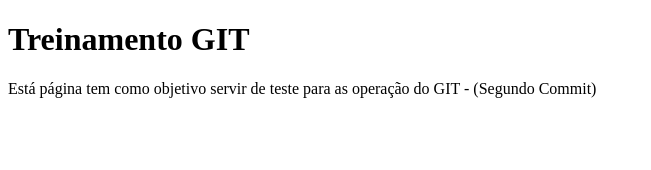
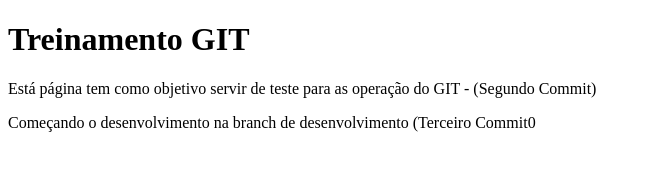
Before and after one commit to RachMoreschi/TreinoGitRemoto, a plain HTML site: page index.html in a window 1280 px wide. Shown: the whole page, without its empty margins (0-651 px from the left). Drawn offline with Linux system fonts and the light colour scheme.

Commit message:
Meu terceiro commit

```diff
--- a/index.html
+++ b/index.html
@@ -8,5 +8,7 @@
 
 	  <p>Está página tem como objetivo servir de teste para as operação do GIT - (Segundo Commit)</p>
 
+	  <p>Começando o desenvolvimento na branch de desenvolvimento (Terceiro Commit0</p>
+
 </body>
 </html>
```
